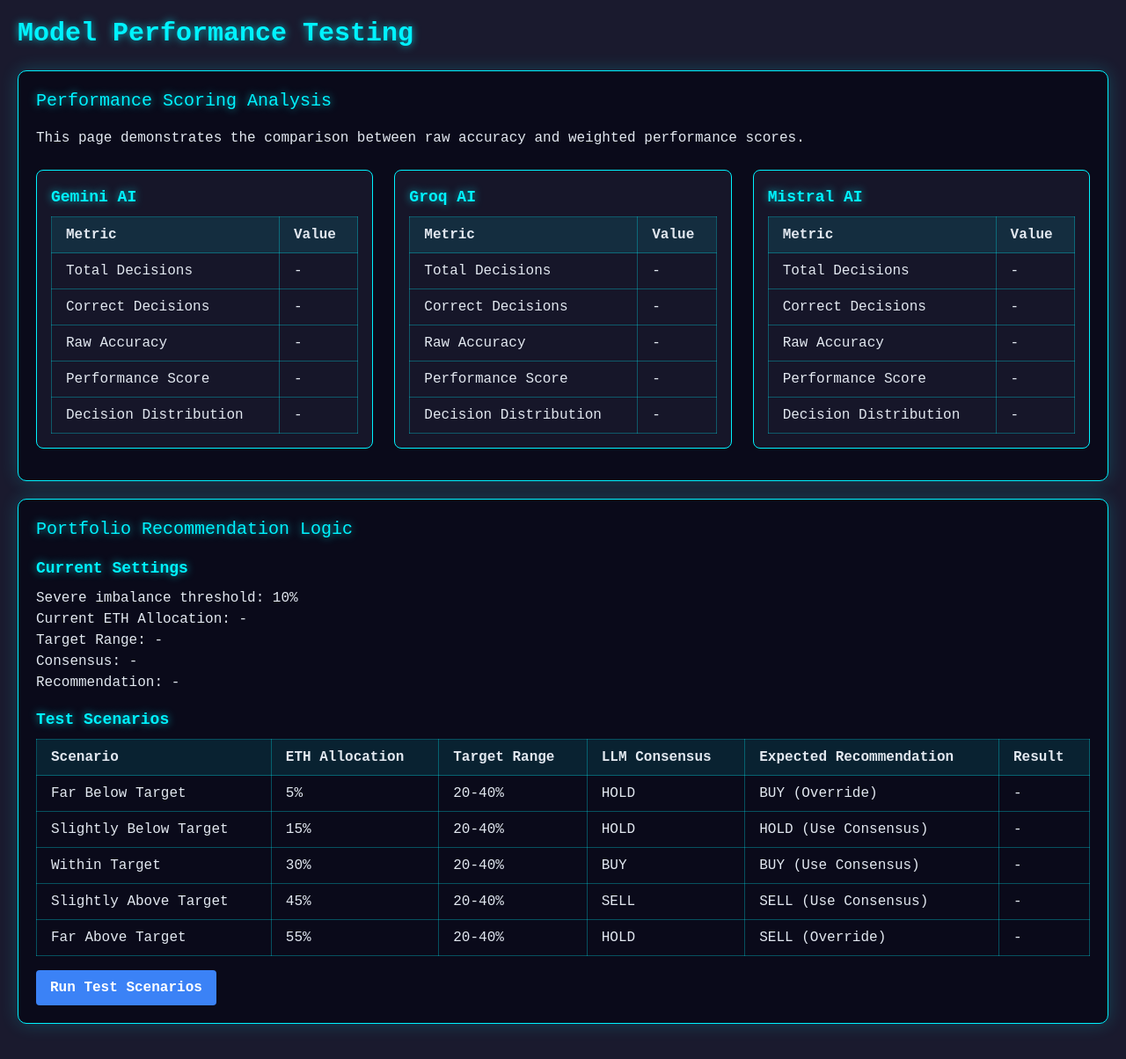
After one commit to Qbandev/stbchef, a Flask app: page /stats-test in a window 1280 px wide. The commit adds this page. Shown: the whole page at 88% size. Run offline with Flask 3, Linux system fonts and the light colour scheme; data that the repository does not hold is empty; some libraries are stand-ins or nearby versions.

Commit message:
feat: test_stats

```diff
--- /dev/null
+++ b/src/web/templates/test_stats.html
@@ -0,0 +1,358 @@
+<!DOCTYPE html>
+<html lang="en">
+<head>
+    <meta charset="UTF-8">
+    <meta name="viewport" content="width=device-width, initial-scale=1.0">
+    <title>Model Performance Test</title>
+    <script src="https://cdn.tailwindcss.com"></script>
+    <style>
+        body {
+            background-color: #1a1a2e;
+            color: #e2e8f0;
+            font-family: 'Courier New', monospace;
+        }
+        .container {
+            max-width: 1200px;
+            margin: 0 auto;
+            padding: 20px;
+        }
+        .card {
+            background-color: #0a0a1a;
+            border: 1px solid #00f3ff;
+            border-radius: 10px;
+            padding: 20px;
+            margin-bottom: 20px;
+            box-shadow: 0 0 20px rgba(0, 243, 255, 0.2);
+        }
+        .model-card {
+            background-color: rgba(26, 26, 46, 0.8);
+            border: 1px solid #00f3ff;
+            border-radius: 8px;
+            padding: 16px;
+            margin-bottom: 16px;
+        }
+        h1, h2, h3 {
+            color: #00f3ff;
+            text-shadow: 0 0 10px rgba(0, 243, 255, 0.7);
+        }
+        table {
+            width: 100%;
+            border-collapse: collapse;
+        }
+        th, td {
+            padding: 8px 16px;
+            border: 1px solid rgba(0, 243, 255, 0.3);
+            text-align: left;
+        }
+        th {
+            background-color: rgba(0, 243, 255, 0.1);
+        }
+        .good {
+            color: #4ade80;
+        }
+        .moderate {
+            color: #facc15;
+        }
+        .poor {
+            color: #f87171;
+        }
+    </style>
+</head>
+<body>
+    <div class="container">
+        <h1 class="text-3xl font-bold mb-6">Model Performance Testing</h1>
+
+        <div class="card">
+            <h2 class="text-xl mb-4">Performance Scoring Analysis</h2>
+            <p class="mb-4">This page demonstrates the comparison between raw accuracy and weighted performance scores.</p>
+
+            <div class="grid grid-cols-1 md:grid-cols-3 gap-6 mt-6">
+                <div class="model-card">
+                    <h3 class="text-lg font-bold mb-2">Gemini AI</h3>
+                    <table>
+                        <tr>
+                            <th>Metric</th>
+                            <th>Value</th>
+                        </tr>
+                        <tr>
+                            <td>Total Decisions</td>
+                            <td id="gemini-total">-</td>
+                        </tr>
+                        <tr>
+                            <td>Correct Decisions</td>
+                            <td id="gemini-correct">-</td>
+                        </tr>
+                        <tr>
+                            <td>Raw Accuracy</td>
+                            <td id="gemini-raw">-</td>
+                        </tr>
+                        <tr>
+                            <td>Performance Score</td>
+                            <td id="gemini-score">-</td>
+                        </tr>
+                        <tr>
+                            <td>Decision Distribution</td>
+                            <td id="gemini-dist">-</td>
+                        </tr>
+                    </table>
+                </div>
+
+                <div class="model-card">
+                    <h3 class="text-lg font-bold mb-2">Groq AI</h3>
+                    <table>
+                        <tr>
+                            <th>Metric</th>
+                            <th>Value</th>
+                        </tr>
+                        <tr>
+                            <td>Total Decisions</td>
+                            <td id="groq-total">-</td>
+                        </tr>
+                        <tr>
+                            <td>Correct Decisions</td>
+                            <td id="groq-correct">-</td>
+                        </tr>
+                        <tr>
+                            <td>Raw Accuracy</td>
+                            <td id="groq-raw">-</td>
+                        </tr>
+                        <tr>
+                            <td>Performance Score</td>
+                            <td id="groq-score">-</td>
+                        </tr>
+                        <tr>
+                            <td>Decision Distribution</td>
+                            <td id="groq-dist">-</td>
+                        </tr>
+                    </table>
+                </div>
+
+                <div class="model-card">
+                    <h3 class="text-lg font-bold mb-2">Mistral AI</h3>
+                    <table>
+                        <tr>
+                            <th>Metric</th>
+                            <th>Value</th>
+                        </tr>
+                        <tr>
+                            <td>Total Decisions</td>
+                            <td id="mistral-total">-</td>
+                        </tr>
+                        <tr>
+                            <td>Correct Decisions</td>
+                            <td id="mistral-correct">-</td>
+                        </tr>
+                        <tr>
+                            <td>Raw Accuracy</td>
+                            <td id="mistral-raw">-</td>
+                        </tr>
+                        <tr>
+                            <td>Performance Score</td>
+                            <td id="mistral-score">-</td>
+                        </tr>
+                        <tr>
+                            <td>Decision Distribution</td>
+                            <td id="mistral-dist">-</td>
+                        </tr>
+                    </table>
+                </div>
+            </div>
+        </div>
+
+        <div class="card">
+            <h2 class="text-xl mb-4">Portfolio Recommendation Logic</h2>
+            <div class="mb-4">
+                <h3 class="text-lg font-bold mb-2">Current Settings</h3>
+                <p>Severe imbalance threshold: <span id="threshold">10%</span></p>
+                <p>Current ETH Allocation: <span id="allocation">-</span></p>
+                <p>Target Range: <span id="target-range">-</span></p>
+                <p>Consensus: <span id="consensus">-</span></p>
+                <p>Recommendation: <span id="recommendation">-</span></p>
+            </div>
+
+            <h3 class="text-lg font-bold mb-2">Test Scenarios</h3>
+            <table class="mb-4">
+                <tr>
+                    <th>Scenario</th>
+                    <th>ETH Allocation</th>
+                    <th>Target Range</th>
+                    <th>LLM Consensus</th>
+                    <th>Expected Recommendation</th>
+                    <th>Result</th>
+                </tr>
+                <tr>
+                    <td>Far Below Target</td>
+                    <td>5%</td>
+                    <td>20-40%</td>
+                    <td>HOLD</td>
+                    <td>BUY (Override)</td>
+                    <td id="scenario1">-</td>
+                </tr>
+                <tr>
+                    <td>Slightly Below Target</td>
+                    <td>15%</td>
+                    <td>20-40%</td>
+                    <td>HOLD</td>
+                    <td>HOLD (Use Consensus)</td>
+                    <td id="scenario2">-</td>
+                </tr>
+                <tr>
+                    <td>Within Target</td>
+                    <td>30%</td>
+                    <td>20-40%</td>
+                    <td>BUY</td>
+                    <td>BUY (Use Consensus)</td>
+                    <td id="scenario3">-</td>
+                </tr>
+                <tr>
+                    <td>Slightly Above Target</td>
+                    <td>45%</td>
+                    <td>20-40%</td>
+                    <td>SELL</td>
+                    <td>SELL (Use Consensus)</td>
+                    <td id="scenario4">-</td>
+                </tr>
+                <tr>
+                    <td>Far Above Target</td>
+                    <td>55%</td>
+                    <td>20-40%</td>
+                    <td>HOLD</td>
+                    <td>SELL (Override)</td>
+                    <td id="scenario5">-</td>
+                </tr>
+            </table>
+
+            <button id="test-btn" class="bg-blue-500 hover:bg-blue-700 text-white font-bold py-2 px-4 rounded">
+                Run Test Scenarios
+            </button>
+        </div>
+    </div>
+
+    <script>
+        document.addEventListener('DOMContentLoaded', () => {
+            // Fetch wallet stats when page loads
+            fetchWalletStats();
+
+            // Add event listener for test button
+            document.getElementById('test-btn').addEventListener('click', testScenarios);
+        });
+
+        async function fetchWalletStats() {
+            try {
+                // Get connected wallet from local storage (same key as main app)
+                const wallet = localStorage.getItem('stbchef_wallet');
+                if (!wallet) {
+                    alert('Please connect your wallet on the main page first');
+                    return;
+                }
+
+                const response = await fetch(`/api/wallet-stats?wallet_address=${wallet}`);
+                if (!response.ok) {
+                    throw new Error('Failed to fetch wallet stats');
+                }
+
+                const data = await response.json();
+                updateModelStats(data);
+            } catch (error) {
+                console.error('Error fetching wallet stats:', error);
+                alert('Error fetching wallet stats: ' + error.message);
+            }
+        }
+
+        function updateModelStats(data) {
+            const models = ['gemini', 'groq', 'mistral'];
+
+            models.forEach(model => {
+                const modelStats = data.model_stats[model];
+                if (modelStats) {
+                    document.getElementById(`${model}-total`).textContent = modelStats.total_decisions;
+                    document.getElementById(`${model}-correct`).textContent = modelStats.correct_decisions;
+
+                    // Raw accuracy
+                    const rawAccuracy = modelStats.raw_accuracy.toFixed(1) + '%';
+                    const rawElement = document.getElementById(`${model}-raw`);
+                    rawElement.textContent = rawAccuracy;
+                    rawElement.className = getScoreClass(modelStats.raw_accuracy);
+
+                    // Performance score
+                    const score = modelStats.accuracy.toFixed(1) + '%';
+                    const scoreElement = document.getElementById(`${model}-score`);
+                    scoreElement.textContent = score;
+                    scoreElement.className = getScoreClass(modelStats.accuracy);
+
+                    // Decision distribution
+                    const dist = modelStats.decision_counts;
+                    document.getElementById(`${model}-dist`).textContent =
+                        `BUY: ${dist.BUY}, SELL: ${dist.SELL}, HOLD: ${dist.HOLD}`;
+                }
+            });
+
+            // Update current allocation if available
+            if (data.statistics && data.actions && data.actions.length > 0) {
+                document.getElementById('allocation').textContent = data.statistics.current_allocation.toFixed(1) + '%';
+            }
+        }
+
+        function getScoreClass(score) {
+            if (score >= 65) return 'good';
+            if (score >= 45) return 'moderate';
+            return 'poor';
+        }
+
+        function testScenarios() {
+            const severeImbalanceThreshold = 10; // Same as in the code
+
+            // Scenario 1: Far Below Target (should override consensus)
+            testRecommendation(5, 20, 40, 'HOLD', severeImbalanceThreshold, 'scenario1');
+
+            // Scenario 2: Slightly Below Target (should use consensus)
+            testRecommendation(15, 20, 40, 'HOLD', severeImbalanceThreshold, 'scenario2');
+
+            // Scenario 3: Within Target (should use consensus)
+            testRecommendation(30, 20, 40, 'BUY', severeImbalanceThreshold, 'scenario3');
+
+            // Scenario 4: Slightly Above Target (should use consensus)
+            testRecommendation(45, 20, 40, 'SELL', severeImbalanceThreshold, 'scenario4');
+
+            // Scenario 5: Far Above Target (should override consensus)
+            testRecommendation(55, 20, 40, 'HOLD', severeImbalanceThreshold, 'scenario5');
+        }
+
+        function testRecommendation(allocation, targetMin, targetMax, consensus, threshold, resultId) {
+            let recommendation;
+
+            // This is the same logic we implemented in the main app
+            if (allocation < targetMin - threshold) {
+                recommendation = 'BUY';
+            } else if (allocation > targetMax + threshold) {
+                recommendation = 'SELL';
+            } else if (consensus) {
+                recommendation = consensus;
+            } else {
+                if (allocation < targetMin) {
+                    recommendation = 'BUY';
+                } else if (allocation > targetMax) {
+                    recommendation = 'SELL';
+                } else {
+                    recommendation = 'HOLD';
+                }
+            }
+
+            const resultElement = document.getElementById(resultId);
+            resultElement.textContent = recommendation;
+
+            // Highlight result based on correctness
+            let expectedResult;
+            switch (resultId) {
+                case 'scenario1': expectedResult = 'BUY'; break;
+                case 'scenario2': expectedResult = 'HOLD'; break;
+                case 'scenario3': expectedResult = 'BUY'; break;
+                case 'scenario4': expectedResult = 'SELL'; break;
+                case 'scenario5': expectedResult = 'SELL'; break;
+            }
+
+            resultElement.className = recommendation === expectedResult ? 'good' : 'poor';
+        }
+    </script>
+</body>
+</html>
```
Also changed, not shown: src/database/db.py (+18 -11 lines), src/web/templates/index.html (+69 -2 lines), README.md.
